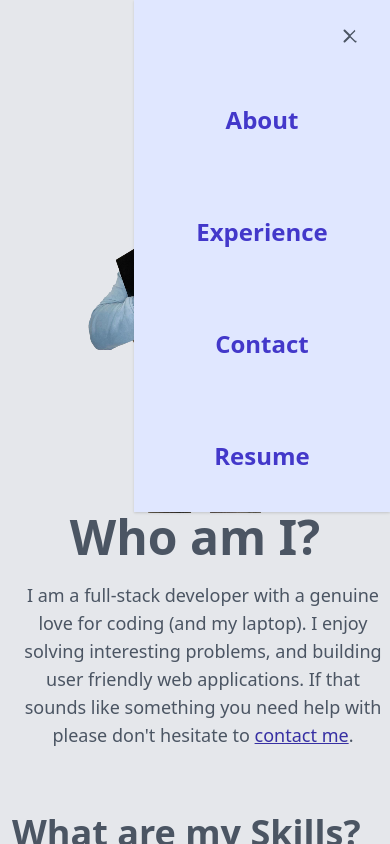
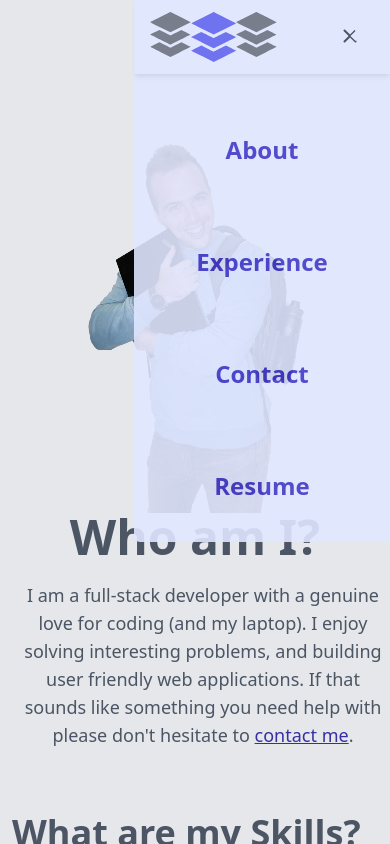
Before and after one commit to EugenioAntonioBonanno/portfolio, a React (Create React App) app: page / in a window 390 px wide. Both pictures are taken after a click on the button 356 px from the left and 36 px from the top of the page. Shown: the top 844 px of the page. Built offline with nearby package versions, Linux system fonts and the light colour scheme.

Commit message:
improve hamburger nav look

```diff
--- a/src/components/BurgerMenu.js
+++ b/src/components/BurgerMenu.js
@@ -8,9 +8,36 @@ import resume from '../assets/gino_resume.pdf';
 const BurgerMenu = ({ open, setOpen}) => {
   const showHideClassName = open ? "block" : "hidden";
   return (
-    <div className={`${showHideClassName} transition duration-700 `}>
-      <nav id='hamburer-nav' onClick={()=> setOpen(!open)} className='fixed z-20 shadow sm:hidden w-64 bg-indigo-100 top-0 right-0'>
-        <div className='grid grid-cols-1 mt-16 justify-items-center'>
+    <div className={`${showHideClassName} opacity-90 relative z-30 transition duration-700 `}>
+      <nav onClick={()=> setOpen(!open)} className='fixed rounded-bl-md sm:hidden w-64 z-30 bg-indigo-100 z top-0 right-0'>
+        <section className='py-3 px-4 z-30 bottom-only-shadow-md'>
+          <Link to='/' className="flex text-gray-500">
+            <svg xmlns="http://www.w3.org/2000/svg" className='hover:opacity-70' version="1.0" height="45" viewBox="0 0 888.000000 980.000000" preserveAspectRatio="xMidYMid meet">
+              <g transform="translate(0.000000,980.000000) scale(0.100000,-0.100000)" fill="currentColor" stroke="none">
+              <path d="M2895 9027 c-2206 -1100 -2856 -1428 -2852 -1441 5 -16 430 -231 2499 -1267 l1898 -949 2217 1109 2218 1108 -2213 1107 c-1216 608 -2213 1106 -2214 1106 -2 0 -700 -348 -1553 -773z"/>
+              <path d="M5650 5300 c-657 -329 -1201 -599 -1207 -599 -7 -1 -390 187 -850 417 -1113 556 -1537 762 -1565 762 -21 0 -2022 -990 -2015 -997 9 -8 4421 -2203 4430 -2203 21 0 4427 2204 4420 2211 -10 8 -2008 1009 -2014 1008 -2 0 -542 -270 -1199 -599z"/>
+              <path d="M1154 2791 c-1010 -508 -1115 -563 -1111 -576 2 -5 994 -506 2205 -1113 l2201 -1102 1888 944 c1038 520 2031 1018 2206 1107 l319 163 -24 18 c-12 9 -463 238 -1000 508 l-977 491 -1200 -601 c-661 -330 -1205 -600 -1210 -600 -5 0 -535 262 -1178 581 -642 320 -1186 589 -1209 599 l-41 18 -869 -437z"/>
+              </g>
+            </svg>
+
+            <svg xmlns="http://www.w3.org/2000/svg" className='text-indigo-500 hover:opacity-70' version="1.0" height="50" viewBox="0 0 888.000000 980.000000" preserveAspectRatio="xMidYMid meet">
+              <g transform="translate(0.000000,980.000000) scale(0.100000,-0.100000)" fill="currentColor" stroke="none">
+              <path d="M2895 9027 c-2206 -1100 -2856 -1428 -2852 -1441 5 -16 430 -231 2499 -1267 l1898 -949 2217 1109 2218 1108 -2213 1107 c-1216 608 -2213 1106 -2214 1106 -2 0 -700 -348 -1553 -773z"/>
+              <path d="M5650 5300 c-657 -329 -1201 -599 -1207 -599 -7 -1 -390 187 -850 417 -1113 556 -1537 762 -1565 762 -21 0 -2022 -990 -2015 -997 9 -8 4421 -2203 4430 -2203 21 0 4427 2204 4420 2211 -10 8 -2008 1009 -2014 1008 -2 0 -542 -270 -1199 -599z"/>
+              <path d="M1154 2791 c-1010 -508 -1115 -563 -1111 -576 2 -5 994 -506 2205 -1113 l2201 -1102 1888 944 c1038 520 2031 1018 2206 1107 l319 163 -24 18 c-12 9 -463 238 -1000 508 l-977 491 -1200 -601 c-661 -330 -1205 -600 -1210 -600 -5 0 -535 262 -1178 581 -642 320 -1186 589 -1209 599 l-41 18 -869 -437z"/>
+              </g>
+            </svg>
+
+            <svg xmlns="http://www.w3.org/2000/svg" className='hover:opacity-70' version="1.0" height="45" viewBox="0 0 888.000000 980.000000" preserveAspectRatio="xMidYMid meet">
+              <g transform="translate(0.000000,980.000000) scale(0.100000,-0.100000)" fill="currentColor" stroke="none">
+              <path d="M2895 9027 c-2206 -1100 -2856 -1428 -2852 -1441 5 -16 430 -231 2499 -1267 l1898 -949 2217 1109 2218 1108 -2213 1107 c-1216 608 -2213 1106 -2214 1106 -2 0 -700 -348 -1553 -773z"/>
+              <path d="M5650 5300 c-657 -329 -1201 -599 -1207 -599 -7 -1 -390 187 -850 417 -1113 556 -1537 762 -1565 762 -21 0 -2022 -990 -2015 -997 9 -8 4421 -2203 4430 -2203 21 0 4427 2204 4420 2211 -10 8 -2008 1009 -2014 1008 -2 0 -542 -270 -1199 -599z"/>
+              <path d="M1154 2791 c-1010 -508 -1115 -563 -1111 -576 2 -5 994 -506 2205 -1113 l2201 -1102 1888 944 c1038 520 2031 1018 2206 1107 l319 163 -24 18 c-12 9 -463 238 -1000 508 l-977 491 -1200 -601 c-661 -330 -1205 -600 -1210 -600 -5 0 -535 262 -1178 581 -642 320 -1186 589 -1209 599 l-41 18 -869 -437z"/>
+              </g>
+            </svg>
+          </Link>
+        </section>
+        <div className='grid z-30 grid-cols-1 mt-5 justify-items-center'>
           <Link className='my-10 font-bold text-2xl text-indigo-700 hover:underline' to="/">About</Link>
           <Link className='my-10 font-bold text-2xl text-indigo-700 hover:underline' to="/experience">Experience</Link>
           <Link className='my-10 font-bold text-2xl text-indigo-700 hover:underline' to="/contact">Contact</Link>
--- a/src/components/Header.js
+++ b/src/components/Header.js
@@ -14,7 +14,7 @@ const Header = () => {
 
   return (
     <div className='mb-20'>
-      <header className={`bg-indigo-100 w-screen fixed z-20 top-0 shadow-md flex justify-center items-center ${showHideClassName}`}>
+      <header className={`bg-indigo-100 w-screen fixed top-0 shadow-md flex z-20 justify-center items-center ${showHideClassName}`}>
         <div className="flex w-full max-w-screen-2xl py-3 items-center justify-between px-4 sm:px-4">
 
           <div>
@@ -57,7 +57,7 @@ const Header = () => {
         </div>
       </header>
 
-      <BurgerMenu
+      <BurgerMenu className='z-30'
         open={open}
         setOpen={setOpen}
       />
@@ -66,7 +66,6 @@ const Header = () => {
         <button type="button" id='toggle-menu-options' className="block text-gray-600 z-30 hover:text-grey-800 focus:text-grey-900 focus:outline-none">
           <div id='svg-container'>
 
-
             <section className={open ? 'hidden' : 'block'} >
               <svg className="h-6 w-6 mr-3 fill-current" viewBox="0 0 24 24">
                 <path fillRule="evenodd" d="M4 5h16a1 1 0 0 1 0 2H4a1 1 0 1 1 0-2zm0 6h16a1 1 0 0 1 0 2H4a1 1 0 0 1 0-2zm0 6h16a1 1 0 0 1 0 2H4a1 1 0 0 1 0-2z"/>
@@ -74,10 +73,11 @@ const Header = () => {
             </section>
 
             <section className={open ? 'block' : 'hidden'}>
-              <svg id='close-svg' class=" h-6 w-6 mr-3 fill-current" viewBox="0 0 24 24">
-                <path fill-rule="evenodd" d="M18.278 16.864a1 1 0 0 1-1.414 1.414l-4.829-4.828-4.828 4.828a1 1 0 0 1-1.414-1.414l4.828-4.829-4.828-4.828a1 1 0 0 1 1.414-1.414l4.829 4.828 4.828-4.828a11 0 1 1 1.414 1.414l-4.828 4.829 4.828 4.828"></path>
+              <svg id='close-svg' className="h-6 w-6 mr-3 fill-current" viewBox="0 0 24 24">
+                <path fillRule="evenodd" d="M18.278 16.864a1 1 0 0 1-1.414 1.414l-4.829-4.828-4.828 4.828a1 1 0 0 1-1.414-1.414l4.828-4.829-4.828-4.828a1 1 0 0 1 1.414-1.414l4.829 4.828 4.828-4.828a11 0 1 1 1.414 1.414l-4.828 4.829 4.828 4.828"></path>
               </svg>
             </section>
+
           </div>
         </button>
       </div>
--- a/src/index.css
+++ b/src/index.css
@@ -32,3 +32,7 @@
   left:50%;
   transform: translate(-50%,-50%);
 }
+
+.bottom-only-shadow-md {
+  box-shadow: 0 4px 6px -1px rgba(0, 0, 0, 0.06), 0 2px 4px -1px rgba(0, 0, 0, 0.06);
+}
```
Also changed, not shown: 1 other file (tests, documents, lock files or other folders).
